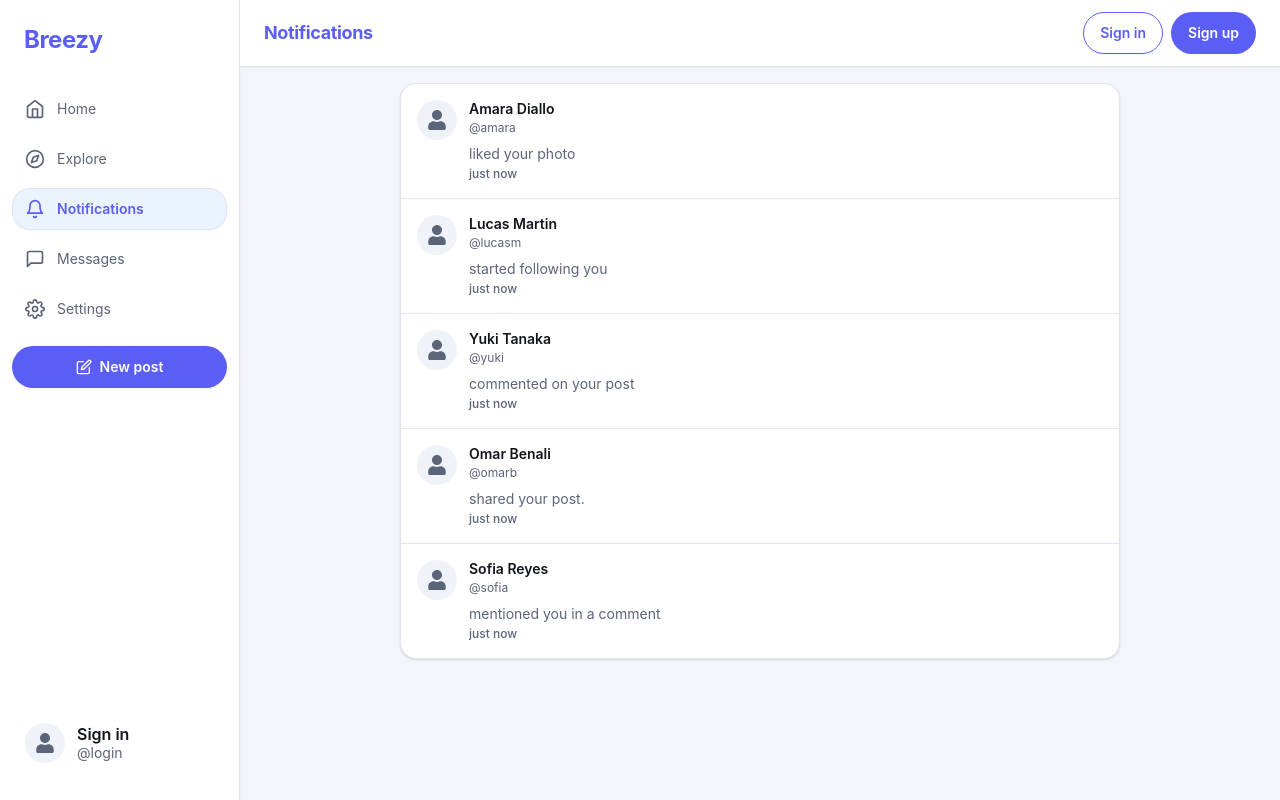
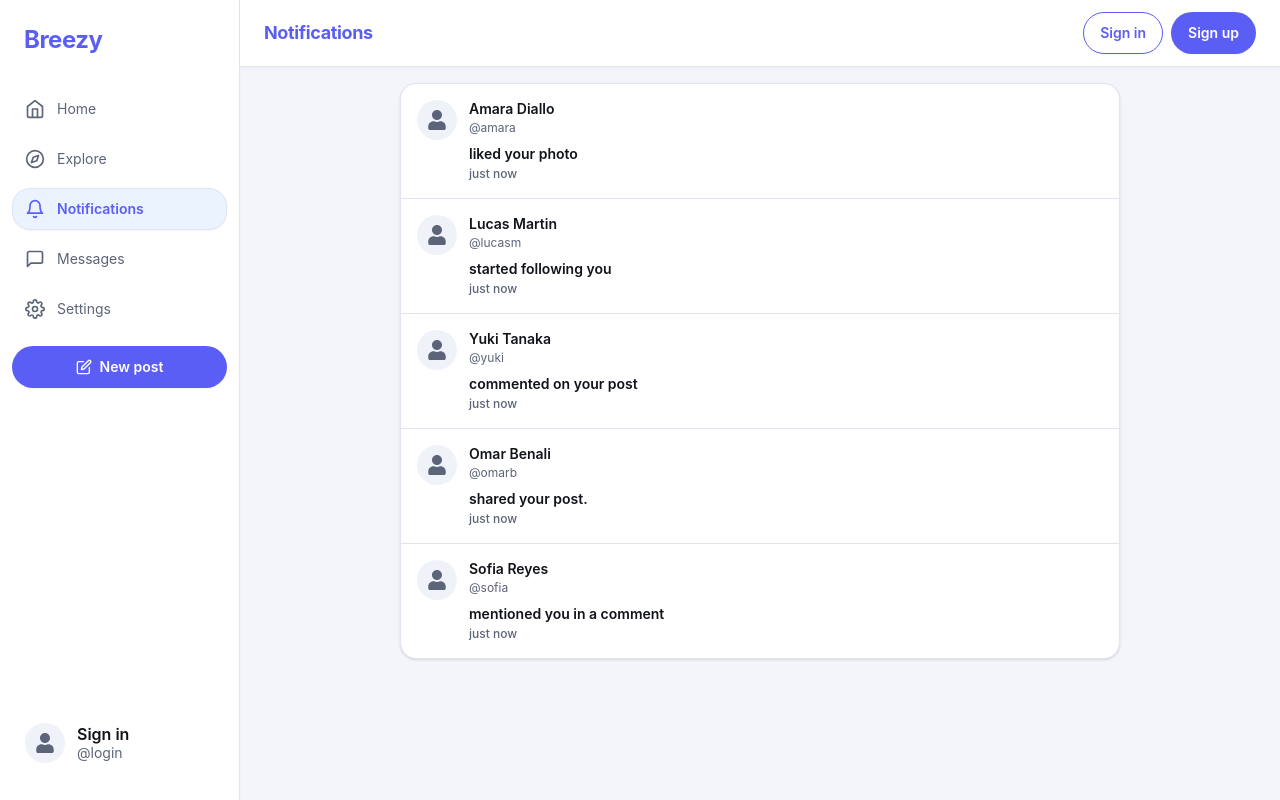
Before and after one commit to DAD-groupe-6/Breezy, a Next.js app in the folder front/: page /notifications in a window 1280 px wide. Built offline with nearby package versions, Linux system fonts and the light colour scheme.

Commit message:
refactor(front): update NotificationItem styles for improved readability

```diff
--- a/front/src/components/notifications/NotificationItem.jsx
+++ b/front/src/components/notifications/NotificationItem.jsx
@@ -24,7 +24,7 @@ export default function NotificationItem({ notification, t, locale }) {
         />
       </div>
 
-      <p className="mt-1 pl-[52px] pr-5 text-[13px] leading-5 text-[var(--color-text-secondary)] sm:text-sm">
+      <p className="mt-1 pl-[52px] pr-5 text-[13px] leading-5 text-[var(--color-text-primary)] [font-weight:var(--font-weight-title)] sm:text-sm">
         {actionText}
       </p>
       <p className="mt-0.5 pl-[52px] text-[11px] font-medium text-[var(--color-text-secondary)] sm:text-xs">
```
